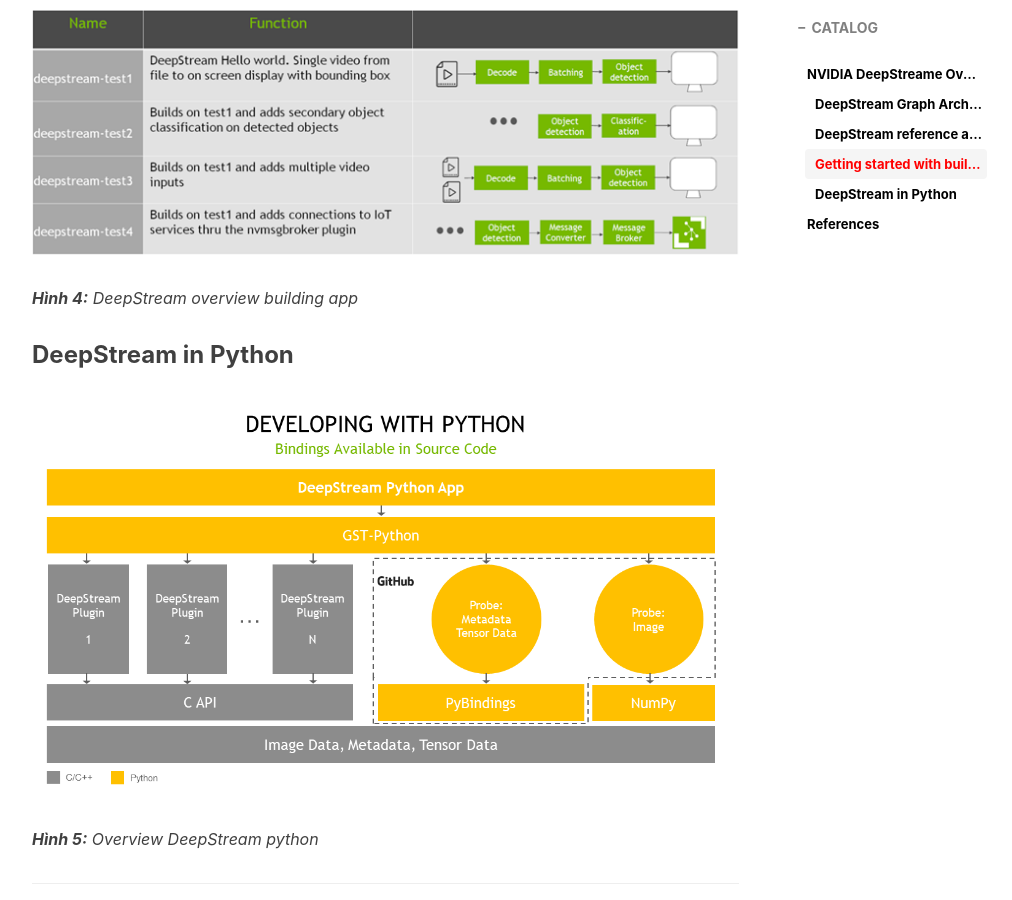
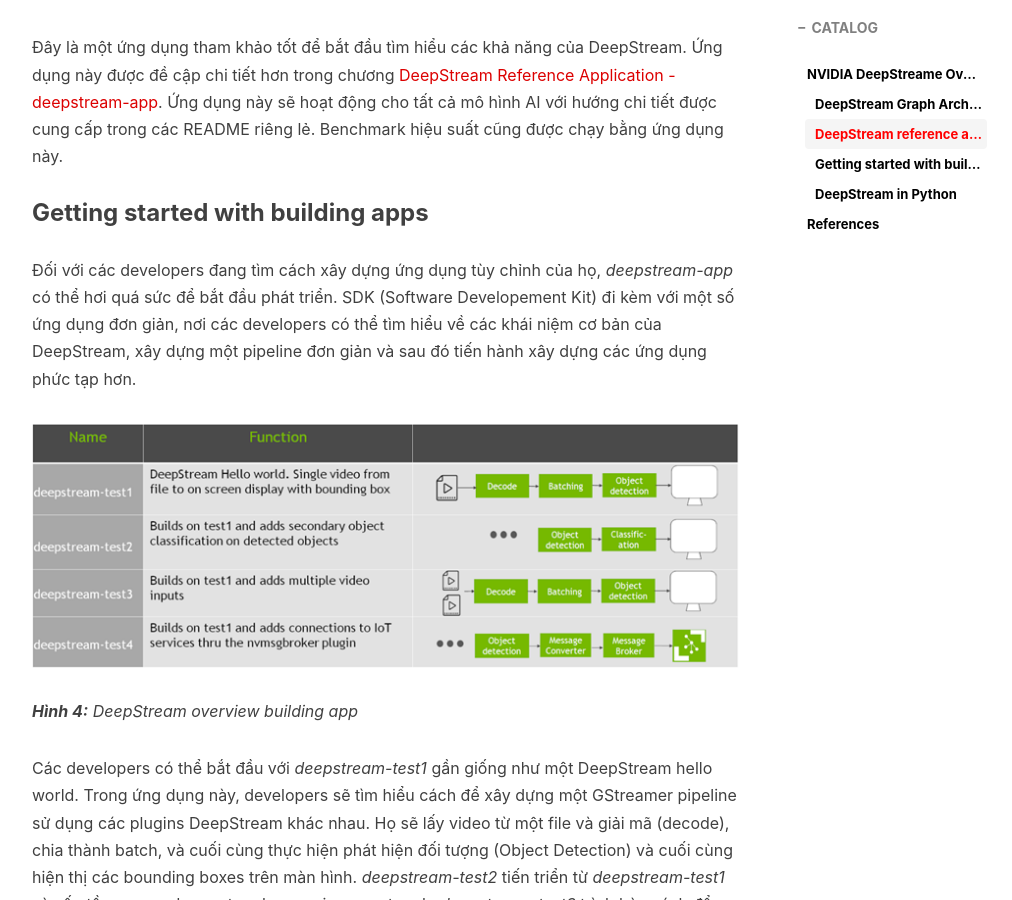
Before and after one commit to nab1010/nab1010.github.io, a Jekyll site: the page built from _posts/Knowledge/2022-12-18-DeepStream-01.md, in a window 1280 px wide and 900 px high, scrolled down 4203 px. Shown: the whole window, without its empty margins (233-1245 px from the left). Built offline with Jekyll 4.4.1, drawn with Linux system fonts in a browser that asks for light colours; nearby versions of some CDN libraries; comment, search, counter and statistics services are not loaded; some of the changed text lies outside the part shown.

Commit message:
nabang1010 update

```diff
--- a/_posts/Knowledge/2022-12-18-DeepStream-01.md
+++ b/_posts/Knowledge/2022-12-18-DeepStream-01.md
@@ -49,35 +49,42 @@ DeepStream cung cấp các khối xây dựng dưới dạng các plugin GStream
 * Truyền dữ liệu có thể đi qua mạng thông qua RTSP hoặc từ các local file hệ thộng hoặc trực tiếp từ camera. Các luồng được capture sử dụng CPU. Sau khi các frames nằm  trong bộ nhớ, chúng sẽ được gửi để giải mã (decode) bằng bộ tăng tốc NVDEC. Plugin để giải mã được gọi là [`Gst-nvvideo4linux2`](https://docs.nvidia.com/metropolis/deepstream/dev-guide/text/DS_plugin_gst-nvvideo4linux2.html).
 * Sau khi giải mã, có một bược tiền xử lý ảnh, trong đó hình ảnh đầu vào có thể được tiền xử lý trước khi inference. Trong tiền xử lý ảnh có thể là dewraping (hiệu chỉnh biến dạng của ảnh) hoặc color space conversion (chuyển đôi không gian màu). Plugin [`Gst-nvdewraper`](https://docs.nvidia.com/metropolis/deepstream/dev-guide/text/DS_plugin_gst-nvdewarper.html) có thể dewrap ảnh tử camera fisheye hoặc camera 360 độ. Plugin [`Gst-nvvideoconvert`](https://docs.nvidia.com/metropolis/deepstream/dev-guide/text/DS_plugin_gst-nvvideoconvert.html) có thể thực hiện chuyển đổi định dạng màu sắc trên các frame. Các plugins này sử dụng GPU hoặc VIC (Vision Image Compositor - Bộ tổng hợp Vision Image).
 * Bước tiếp theo là chia các frame này vào các batch để có hiệu suất inference tối ưu. Việc chia batch được thực hiện bằng cách sử dụng plugin [`Gst-nvstreammux`](https://docs.nvidia.com/metropolis/deepstream/dev-guide/text/DS_plugin_gst-nvstreammux.html).
-* Khi các frames đã được chia thành các batch, nó sẽ được gửi để inference. Việc suy luận có thể được thực hiện sử dụng **TensorRT**, bộ tăng tốc **NVIDIA inference runtime**  hoặc có thể thực hiện sử dụng các framework gốc như **TensorFlow** hoặc **PyTorch** sử dụng **Triton inference server**. **Native TensorRT** inference được thực hiện sử dụng plugin [`Gst-nvinfer`](https://docs.nvidia.com/metropolis/deepstream/dev-guide/text/DS_plugin_gst-nvinfer.html), và inference bằng **Triton** được thực hiện bằng plugin [`Gst-nvinferserver`](https://docs.nvidia.com/metropolis/deepstream/dev-guide/text/DS_plugin_gst-nvinferserver.html).  Inference có thể sử dụng GPU hoặc DLA (Deep Learning Accelerator) cho Jetson AGX Xavier và Xavier NX.
+* Khi các frames đã được chia thành các batch, nó sẽ được gửi để inference. Việc suy luận có thể được thực hiện sử dụng **TensorRT**, bộ tăng tốc **NVIDIA inference runtime**  hoặc có thể thực hiện sử dụng các native framework như **TensorFlow** hoặc **PyTorch** sử dụng **Triton inference server**. **Native TensorRT** inference được thực hiện sử dụng plugin [`Gst-nvinfer`](https://docs.nvidia.com/metropolis/deepstream/dev-guide/text/DS_plugin_gst-nvinfer.html), và inference bằng **Triton** được thực hiện bằng plugin [`Gst-nvinferserver`](https://docs.nvidia.com/metropolis/deepstream/dev-guide/text/DS_plugin_gst-nvinferserver.html).  Inference có thể sử dụng GPU hoặc DLA (Deep Learning Accelerator) cho Jetson AGX Xavier và Xavier NX.
 * Sau khi inference, bước tiếp theo có thể liên quan đến việc theo dõi đối tượng (tracking the object). Có một số **trackers** để tham khảo trong SDK, từ hiệu suất cao đến độ chính xác cao. Object tracking được thực hiện sử dụng plugin [`Gst-nvtracker`](https://docs.nvidia.com/metropolis/deepstream/dev-guide/text/DS_plugin_gst-nvtracker.html).
 * Để tạo các tạo các biểu diễn trực quan như là các bounding boxes, segmentation mask, labels, có một visualization plugin gọi là [`Gst-nvdsosd`](https://docs.nvidia.com/metropolis/deepstream/dev-guide/text/DS_plugin_gst-nvdsosd.html).
 * Cuối cùng để xuất kết quả, DeepStream trình bày nhiều tùy chọn khác nhau: reder output với các bouding boxes trên màn hình, lưu output vào local disk, stream qua RTSP hoặc chỉ gửi metadata lên cloud. Để  gửi gửi metadata lên cloud, DeepStream sử dụng các plugin [`Gst-nvmsgconv`](https://docs.nvidia.com/metropolis/deepstream/dev-guide/text/DS_plugin_gst-nvmsgconv.html) và [`Gst-nvmsgbroker`](https://docs.nvidia.com/metropolis/deepstream/dev-guide/text/DS_plugin_gst-nvmsgbroker.html). [`Gst-nvmsgconv`](https://docs.nvidia.com/metropolis/deepstream/dev-guide/text/DS_plugin_gst-nvmsgconv.html) chuyển đổi metadata thành schema payload và [`Gst-nvmsgbroker`](https://docs.nvidia.com/metropolis/deepstream/dev-guide/text/DS_plugin_gst-nvmsgbroker.html) thiết lập kết nối với cloud và gửi dữ liệu đo xa. Có một số giao thức trung gian thích hợp như Kafka, MQTT, AMQP và Azure IoT. Bộ điều hợp trung gian tùy chỉnh có thể được tạo.
 
 ### DeepStream reference app
 
-Để bắt đầu các, các developer có thể sử dụng các ứng dụng tham khảo được cung cấp. Cũng bao gồm các mã nguồn cho các ứng dụng này. Ứng dụng end-to-end được gọi là *deepstream-app*. Ứng dụng này có thể cấu hình đầy đủ - nó cho phép người dùng định cấu hình bất kỳ loại và số lượng **sources**. Người dụng cũng có thể lựa chọn loại network để chạy inference. Nó được xây dựng sẵn với một plugin inference để thực hiện phát hiện đối tượng
+Để bắt đầu các, các developer có thể sử dụng các ứng dụng tham khảo được cung cấp. Cũng bao gồm các mã nguồn cho các ứng dụng này. Ứng dụng end-to-end được gọi là *deepstream-app*. Ứng dụng này có thể cấu hình đầy đủ - nó cho phép người dùng định cấu hình bất kỳ loại và số lượng **sources**. Người dụng cũng có thể lựa chọn loại network để chạy inference. Nó được xây dựng sẵn với một plugin inference để thực hiện phát hiện đối (Obejct Detection) tượng được xếp tầng bởi các plugin inference để thực hiện phân loại hình ảnh (Image Classification). Có một tùy chịn để cấu hình **tracker**. Đối với đầu ra, người dùng có thể chọn giữa hiện thị trên màn hình, lưu tệp đầu ra hoặc phát trực tuyến video qua RTSP.
 
 ![DeepStream overview reference app](/img/in-post/2022/Dec/Knowledge/deepstream/DS_overview_reference_app.png "DeepStream overview reference app")
 
 _**Hình 3:** DeepStream overview reference app_
 
-
+Đây là một ứng dụng tham khảo tốt để bắt đầu tìm hiểu các khả năng của DeepStream. Ứng dụng này được đề cập chi tiết hơn trong chương [DeepStream Reference Application - deepstream-app](https://docs.nvidia.com/metropolis/deepstream/dev-guide/text/DS_ref_app_deepstream.html). Ứng dụng này sẽ hoạt động cho tất cả mô hình AI với hướng chi tiết được cung cấp trong các README riêng lẻ. Benchmark hiệu suất cũng được chạy bằng ứng dụng này.
 
 ### Getting started with building apps
+
+Đối với các developers đang tìm cách xây dựng ứng dụng tùy chỉnh của họ, *deepstream-app* có thể hơi quá sức để bắt đầu phát triển. SDK (Software Developement Kit) đi kèm với một số ứng dụng đơn giản, nơi các developers có thể tìm hiểu về các khái niệm cơ bản của DeepStream, xây dựng một pipeline đơn giản và sau đó tiến hành xây dựng các ứng dụng phức tạp hơn.
 
 ![DeepStream overview building app](/img/in-post/2022/Dec/Knowledge/deepstream/DS_overview_building_apps.png "DeepStream overview building app")
 
 _**Hình 4:** DeepStream overview building app_
 
+Các developers có thể bắt đầu với *deepstream-test1* gần giống như một DeepStream hello world. Trong ứng dụng này, developers sẽ tìm hiểu cách để xây dựng một GStreamer pipeline sử dụng các plugins DeepStream khác nhau. Họ sẽ lấy video từ một file và giải mã (decode), chia thành batch, và cuối cùng thực hiện phát hiện đối tượng (Object Detection) và cuối cùng hiện thị các bounding boxes trên màn hình. *deepstream-test2* tiến triển từ *deepstream-test1* và xếp tầng secondary network sau primary network. *deepstream-test3* trình bày cách để thêm nhiều nguồn video và cuối cùng *deepstream-test4* sẽ trình bày các IoT services sử dụng message broker plugin. 4 ứng dụng khởi động này có sẵn trong cả native C/C++ cũng như Python. Để đọc thêm về các ứng dụng này và các ứng dụng mẫu khác trong DeepStream, hãy xem [C/C++ Sample Apps Source Details](https://docs.nvidia.com/metropolis/deepstream/dev-guide/text/DS_C_Sample_Apps.html) và [Python Sample Apps and Bindings Source Details](https://docs.nvidia.com/metropolis/deepstream/dev-guide/text/DS_Python_Sample_Apps.html).
 
+Các ứng dụng DeepStream có thể được tạo mà khồng cần lập trình sử dụng Graph Composer. Vui lòng xem [Introduction](https://docs.nvidia.com/metropolis/deepstream/dev-guide/text/DS_Zero_Coding_Introduction.html)
 
 ### DeepStream in Python
+
+Python rất dễ sử dụng và được các data siencetist và deep learning experts áp dụng rộng rãi khi tạo ra các mô hình AI. NVIDIA đã giới thiệu các bindings Python để giúp bạn xây dựng các ứng dụng AI hiệu suất cao bằng Python. Các DeepStream pipelines có thể được xây dựng sử dụng `Gst-Python`, các Python bindings của GStramer framework.
 
 ![Overview DeepStream python](/img/in-post/2022/Dec/Knowledge/deepstream/DS_Overview_deepstream_python.png "Overview DeepStream python")
 
 _**Hình 5:** Overview DeepStream python_
 
+Ứng dụng DeepStream Python sử dụng dụng *Gts-Python* API action để xây dựng pipeline. Kiểu dữ liệu đều ở dạng native C và yêu cầu một lớp sim thông qua *PyBindings* hoặc Numpy để truy cập chúng từ ứng dụng Python. Dữ liệu tensor là raw tensor đầu ra là kết quả sau khi inference. Nếu bạn dang cố gắng phát hiện đối tượng (Object Detection), dữ liệu tensor này cần được hậu xử lý bằng thuật toán phân tích cú pháp và phân cụm để tạo ra các bouding boxes xung quanh các đối tượng đã phát hiện. Để bắt đầu Python, hãy xem chi tiết trong hướng dẫn này [Python Sample Apps and Bindings Source Details](https://docs.nvidia.com/metropolis/deepstream/dev-guide/text/DS_Python_Sample_Apps.html) và "DeepStream Python" trong hướng dẫn DeepStream Python API.
 
 
 ----
```
